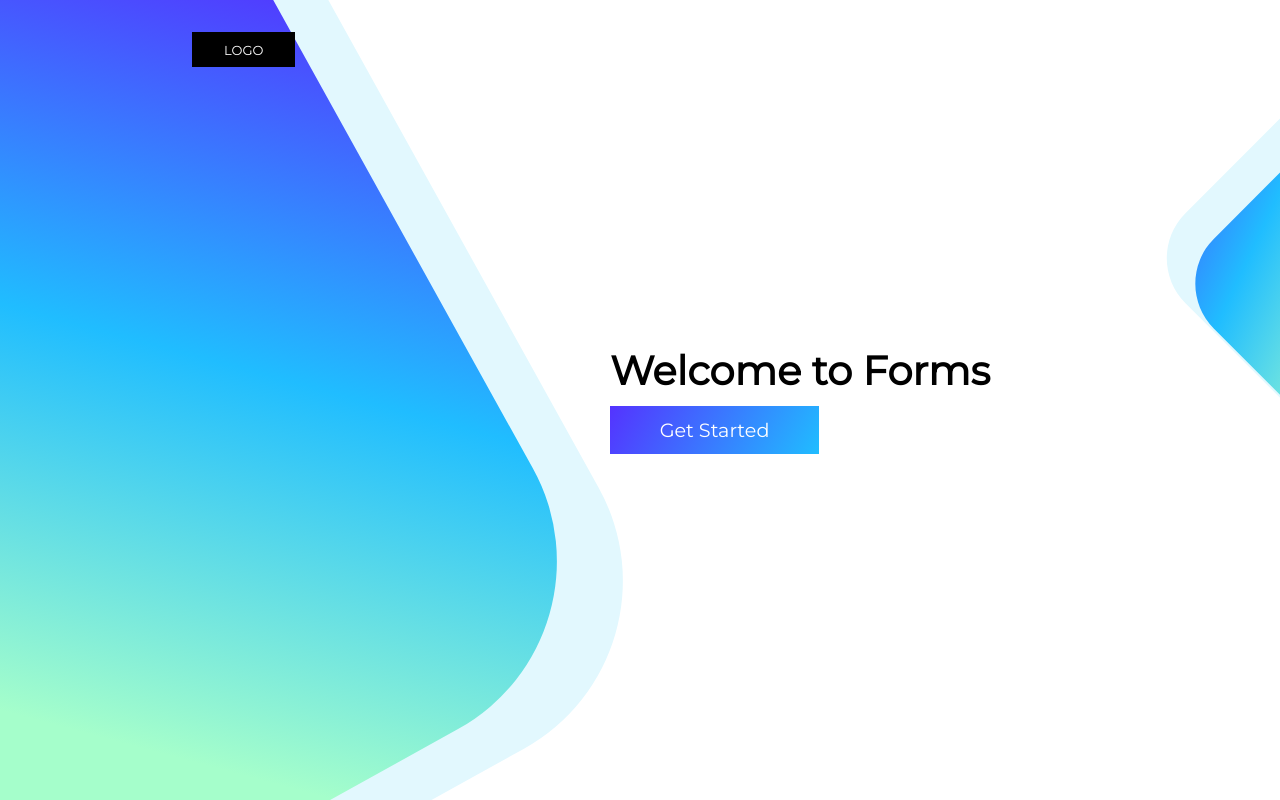
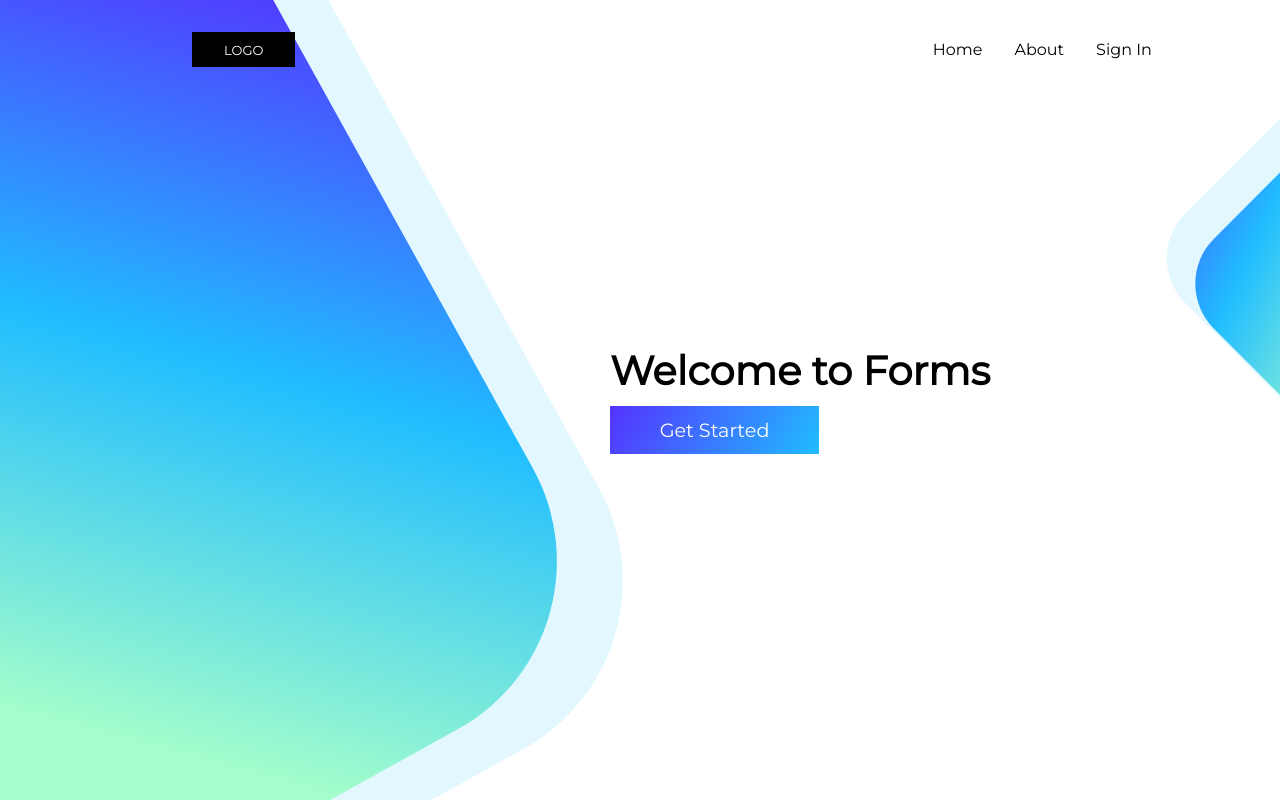
Before and after one commit to Shishir-Ashok/G-forms_spinoff, a React (Create React App) app: page / in a window 1280 px wide. Built offline with nearby package versions, Linux system fonts and the light colour scheme.

Commit message:
overkilled it

```diff
--- a/src/Components/OptionalNavbar/OptionalNavbar.jsx
+++ b/src/Components/OptionalNavbar/OptionalNavbar.jsx
@@ -1,37 +1,17 @@
-import React, { useEffect } from "react";
+import React from "react";
 import "./OptinalNavbar.scss";
 import { NavLink, useLocation } from "react-router-dom";
+import { useSelector } from "react-redux";
 
-export default function OptionalNavbar(props) {
+export default function OptionalNavbar() {
   const location = useLocation();
-
   const signInActive = location.pathname === "/signIn";
-
-  const textColorStyle =
-    !location.pathname === "/dashboard" && location.pathname !== "/signIn"
-      ? { color: "black" }
-      : {};
-
-  const onScrollNavbar = (e) => {
-    console.log("scrolling", e);
-  };
-
+  const textColorStyle = useSelector((state) => state.navbarReducer);
   const changeBg = location.pathname === "/dashboard" && {
     background: "black",
     borderRadius: "0 0 1rem 1rem",
   };
 
-  useEffect(() => {
-    document
-      .querySelector(".OptionalNavbar")
-      .addEventListener("scroll", onScrollNavbar);
-    return () => {
-      document
-        .querySelector(".OptionalNavbar")
-        .removeEventListener("scroll", onScrollNavbar);
-    };
-  });
-  console.log(changeBg);
   return (
     <div className="OptionalNavbar" style={changeBg ? changeBg : {}}>
       <div className="OptionalNavbar-navbarLeft">
--- a/src/Components/SignIn/SignIn.jsx
+++ b/src/Components/SignIn/SignIn.jsx
@@ -6,6 +6,8 @@ import "./SignIn.scss";
 import { BASE_URL } from "../../Utils/apitUtils";
 import jwt from "../../Utils/jwt";
 import { toast } from "react-toastify";
+import { useDispatch } from "react-redux";
+import { setNavbarColor } from "../../actions";
 
 const useStyles = makeStyles((theme) => ({
   root: {
@@ -31,6 +33,8 @@ export default function SignIn(props) {
   const password = useInput("");
   const repassword = useInput("");
   const email = useInput("");
+  const dispatch = useDispatch();
+  dispatch(setNavbarColor(props.isSignIn ? "white" : "black"));
   const handleSignUp = async () => {
     const body = {
       username: username.value,
@@ -39,12 +43,12 @@ export default function SignIn(props) {
       email: email.value,
     };
     const apiUrl = BASE_URL + "/users/signup";
+
     try {
       const resp = await axios.post(apiUrl, { ...body });
       jwt.setJWt(resp.data.token);
       toast.success("Thanks for registering!");
     } catch (err) {
-      console.log(err.response);
       if (err.response) {
         toast.error(err.response.data.message);
       } else toast.error("Something went wrong!");
@@ -65,6 +69,7 @@ export default function SignIn(props) {
       else toast.error("Something went wrong!");
     }
   };
+
   return (
     <>
       {props.isSignIn ? (
--- a/src/Pages/LandingPage/LandingPage.jsx
+++ b/src/Pages/LandingPage/LandingPage.jsx
@@ -1,7 +1,11 @@
 import React from "react";
 import "./LandingPage.scss";
+import { useDispatch } from "react-redux";
+import { setNavbarColor } from "../../actions";
 
 export default function LandingPage() {
+  const dispatch = useDispatch();
+  dispatch(setNavbarColor("black"));
   return (
     <div className="Page landingImage">
       <div className="Content">
--- /dev/null
+++ b/src/actions/index.js
@@ -0,0 +1,6 @@
+export const setNavbarColor = (payload) => {
+  return {
+    type: "SET_NAV_COLOR",
+    payload,
+  };
+};
--- a/src/index.js
+++ b/src/index.js
@@ -2,9 +2,20 @@ import React from "react";
 import ReactDOM from "react-dom";
 import { BrowserRouter } from "react-router-dom";
 import App from "./App";
+import { createStore } from "redux";
+import rootReducer from "./reducers";
+import { Provider } from "react-redux";
+
+const store = createStore(
+  rootReducer,
+  window.__REDUX_DEVTOOLS_EXTENSION__ && window.__REDUX_DEVTOOLS_EXTENSION__()
+);
+
 ReactDOM.render(
   <BrowserRouter>
-    <App />
+    <Provider store={store}>
+      <App />
+    </Provider>
   </BrowserRouter>,
   document.getElementById("root")
 );
--- /dev/null
+++ b/src/reducers/index.js
@@ -0,0 +1,5 @@
+import { combineReducers } from "redux";
+import navbarReducer from "./navbar";
+
+const rootReducer = combineReducers({ navbarReducer });
+export default rootReducer;
--- /dev/null
+++ b/src/reducers/navbar.js
@@ -0,0 +1,14 @@
+const intialState = {
+  color: "black",
+};
+
+const navbarReducer = (state = intialState, action) => {
+  switch (action.type) {
+    case "SET_NAV_COLOR":
+      return { color: action.payload };
+    default:
+      return state;
+  }
+};
+
+export default navbarReducer;
```
Also changed, not shown: package.json (+6 -2 lines), 1 other file (tests, documents, lock files or other folders).
